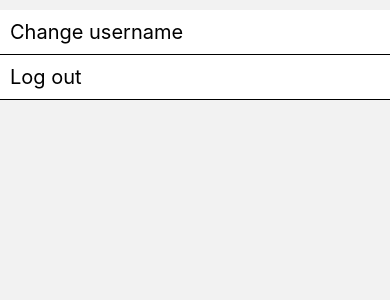
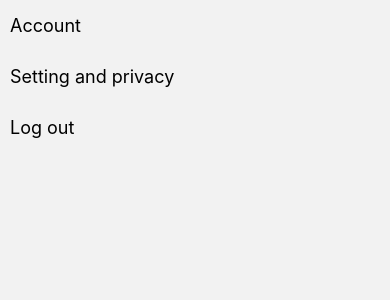
Before and after one commit to olawale-o/hello_native, a React Native app: screen /Settings in a window 390 px wide. Shown: the top 300 px of the page. Built offline with nearby package versions, Linux system fonts and the light colour scheme; no server answers.

Commit message:
Modify files and fix linters

```diff
--- a/pages/Artist/Artists.js
+++ b/pages/Artist/Artists.js
@@ -9,7 +9,7 @@ const optionsStyle = {
 };
 
 const Artists = () => (
-  <ArtistStack.Navigator>
+  <ArtistStack.Navigator initialRouteName="ArtistList">
     <ArtistStack.Screen
       name="ArtistList"
       component={ArtistListPage}
--- a/pages/Auth/Home.js
+++ b/pages/Auth/Home.js
@@ -1,6 +1,6 @@
 import React from 'react';
 import {View, Text, Pressable, StyleSheet} from 'react-native';
-import { navigate } from './helper';
+import {navigate} from './helper';
 
 const Home = ({navigation}) => {
   return (
--- a/pages/Main.js
+++ b/pages/Main.js
@@ -12,6 +12,7 @@ import {createStackNavigator} from '@react-navigation/stack';
 import Settings from './Setting/Settings';
 import Auth from './Auth/Auth';
 import SplashScreen from './SplashScreen';
+import DashBoard from './Dashboard/Dashboard';
 const Stack = createStackNavigator();
 
 const Main = () => {
@@ -33,6 +34,11 @@ const Main = () => {
           component={Settings}
           options={{headerShown: false}}
         />
+        <Stack.Screen
+          name="Dashboard"
+          component={DashBoard}
+          options={{headerShown: false}}
+        />
       </Stack.Navigator>
     </NavigationContainer>
   );
--- a/pages/Map/MapScreen.js
+++ b/pages/Map/MapScreen.js
@@ -6,7 +6,7 @@ const MapScreen = () => {
     <View>
       <Text>Map View</Text>
     </View>
-  )
+  );
 };
 
 export default MapScreen;
--- a/pages/Setting/SettingList.js
+++ b/pages/Setting/SettingList.js
@@ -16,7 +16,8 @@ const SettingList = () => {
   const dispatch = useDispatch();
   const [modalVisible, setModalVisible] = useState(false);
   const data = [
-    {name: 'Change username', action: () => {}},
+    {name: 'Account', action: () => {}},
+    {name: 'Setting and privacy', action: () => {}},
     {name: 'Log out', action: () => setModalVisible(true)},
   ];
   const logOut = () => {
@@ -68,18 +69,16 @@ const SettingList = () => {
 const styles = StyleSheet.create({
   container: {
     flex: 1,
-    paddingTop: 10,
     paddingBottom: 10,
   },
 
   button: {
-    backgroundColor: 'white',
     padding: 10,
-    borderBottomWidth: 1,
+    marginVertical: 5,
   },
 
   text: {
-    fontSize: 20,
+    fontSize: 18,
   },
 
   modalView: {
--- a/pages/SplashScreen.js
+++ b/pages/SplashScreen.js
@@ -11,13 +11,13 @@ const SplashScreen = ({navigation}) => {
     onAuthStateChanged(auth, user => {
       if (user != null) {
         dispatch(authToken(user.stsTokenManager.accessToken));
-        navigation.replace('Settings');
+        navigation.replace('Dashboard');
       } else {
         dispatch(authToken(null));
         navigation.replace('Auth');
       }
     });
-  }, [dispatch]);
+  }, [navigation, dispatch]);
   return (
     <View style={styles.container}>
       <View style={styles.content}>
```
Also changed, not shown: pages/Dashboard/Dashboard.js (+10 -2 lines), pages/Auth/Auth.js (line endings or trailing spaces). Lines whose indentation alone changed are shown as unchanged.
